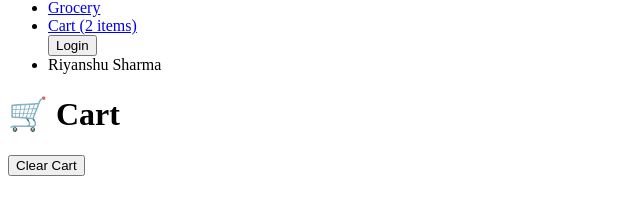
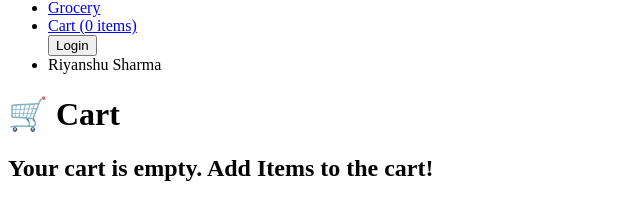
Before and after one commit to Riyanshu-256/namaste-react, a React (Vite) app in the folder E03-Foundation/: page /cart in a window 1280 px wide. Shown: the part 402-622 px from the top of the page, without its empty margins (0-640 px from the left). Built offline with nearby package versions, Linux system fonts and the light colour scheme.

Commit message:
Create Clear cart

```diff
--- a/E03-Foundation/src/components/Cart.jsx
+++ b/E03-Foundation/src/components/Cart.jsx
@@ -11,26 +11,31 @@ const Cart = () => {
   };
 
   return (
-    <div className="cart-container text-center m-10 p-10">
-      <h1 className="text-2xl font-bold mb-6">🛒 Cart</h1>
+    <div className="cart-container m-10 p-10 text-center">
+      {/* 🛒 Cart Heading */}
+      <h1 className="text-2xl font-bold mb-3">🛒 Cart</h1>
 
+      {/* 🔴 Clear Cart (just below heading, centered) */}
+      {cartItems.length > 0 && (
+        <button
+          onClick={handleClearCart}
+          className="mb-6 bg-red-500 text-white px-6 py-2 rounded-lg hover:bg-red-600"
+        >
+          Clear Cart
+        </button>
+      )}
+
+      {/* 🛒 Cart Items */}
       {cartItems.length === 0 ? (
         <h2 className="text-lg mt-6">
           Your cart is empty. Add Items to the cart!
         </h2>
       ) : (
-        <>
+        <div className="space-y-4">
           {cartItems.map((item, index) => (
             <MenuItem key={index} menuInfo={item} />
           ))}
-
-          <button
-            onClick={handleClearCart}
-            className="mt-6 bg-red-500 text-white px-6 py-2 rounded-lg"
-          >
-            Clear Cart
-          </button>
-        </>
+        </div>
       )}
     </div>
   );
--- a/E03-Foundation/src/utils/cartSlice.jsx
+++ b/E03-Foundation/src/utils/cartSlice.jsx
@@ -9,7 +9,7 @@ const cartSlice = createSlice({
 
   // Initial state of the cart
   initialState: {
-    items: ["pizza", "burger"], // Array to store cart items
+    items: [], // Array to store cart items
   },
 
   // Reducer functions to update the cart state
```
